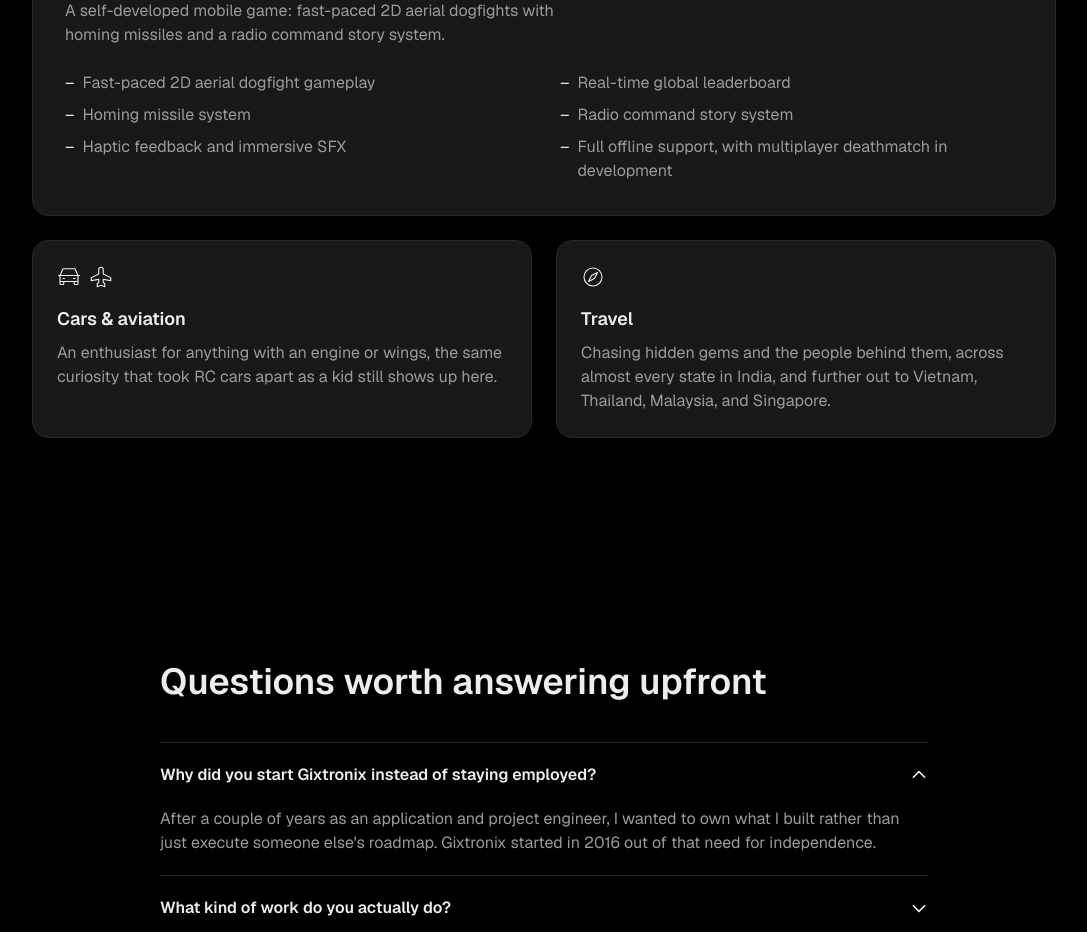
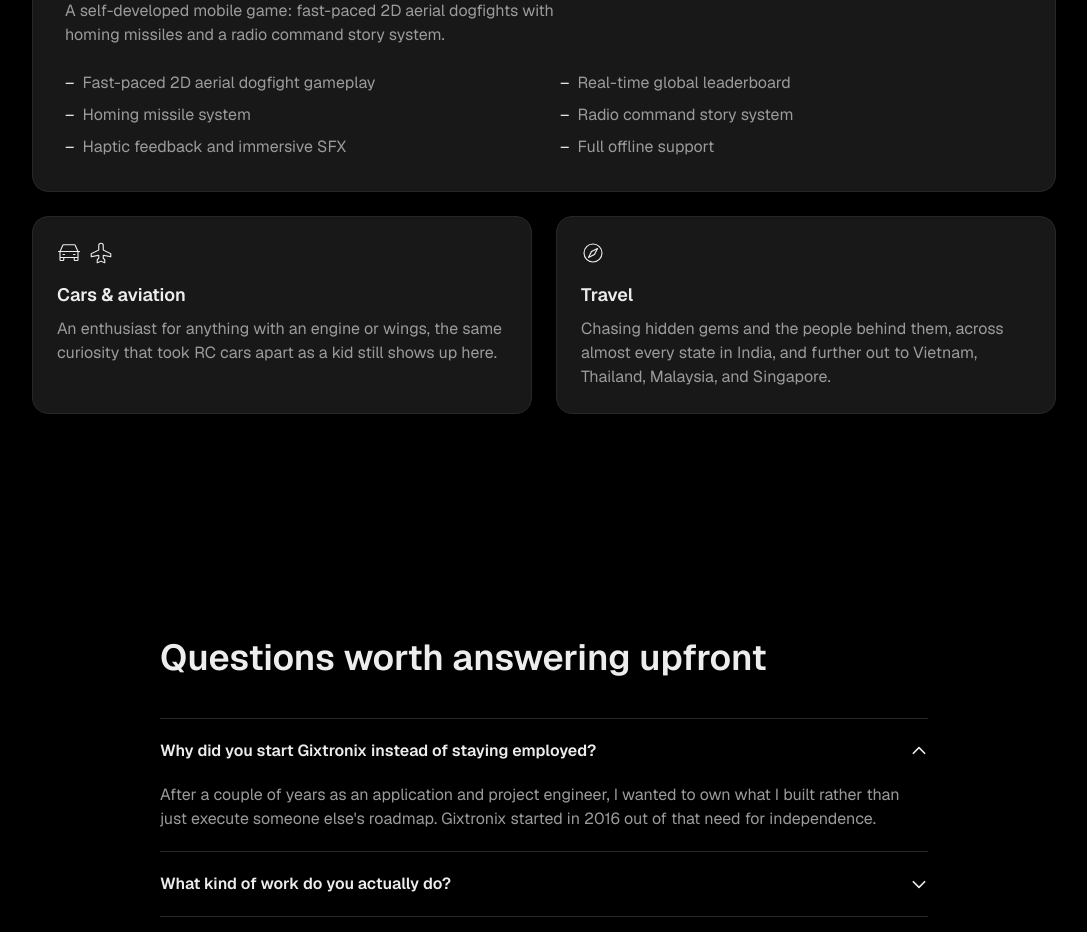
Before and after one commit to gowthamkishore/aboutme, a Next.js app: page / in a window 1280 px wide. Shown: the part 6560-7492 px from the top of the page, without its empty margins (96-1183 px from the left). Built offline with nearby package versions, Linux system fonts and the light colour scheme.

Commit message:
Remove multiplayer deathmatch mention from SkyMaster Rogue features

```diff
--- a/src/components/Hobbies.tsx
+++ b/src/components/Hobbies.tsx
@@ -7,7 +7,7 @@ const GAME_FEATURES = [
   "Homing missile system",
   "Radio command story system",
   "Haptic feedback and immersive SFX",
-  "Full offline support, with multiplayer deathmatch in development",
+  "Full offline support",
 ];
 
 export default function Hobbies() {
```
